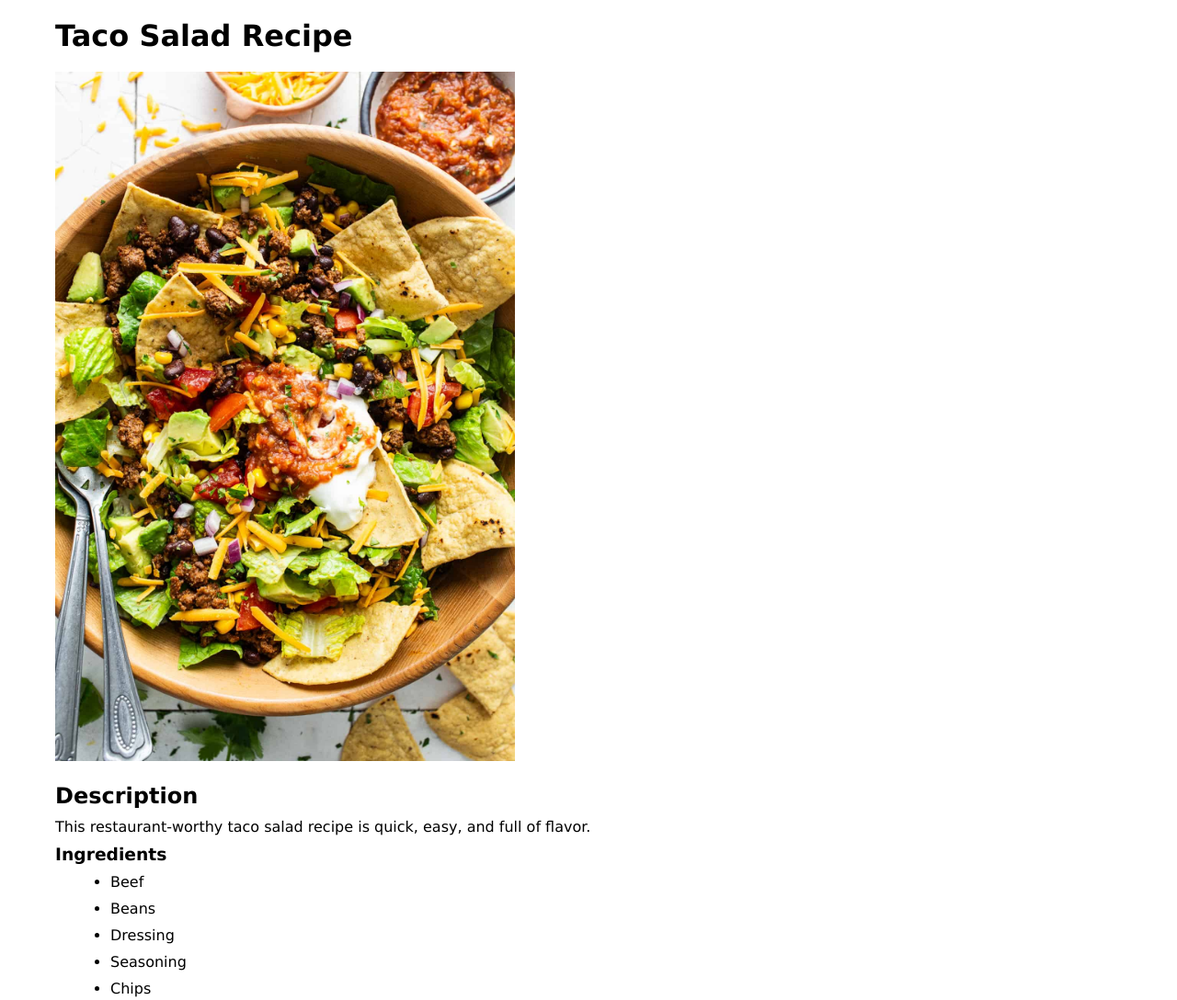
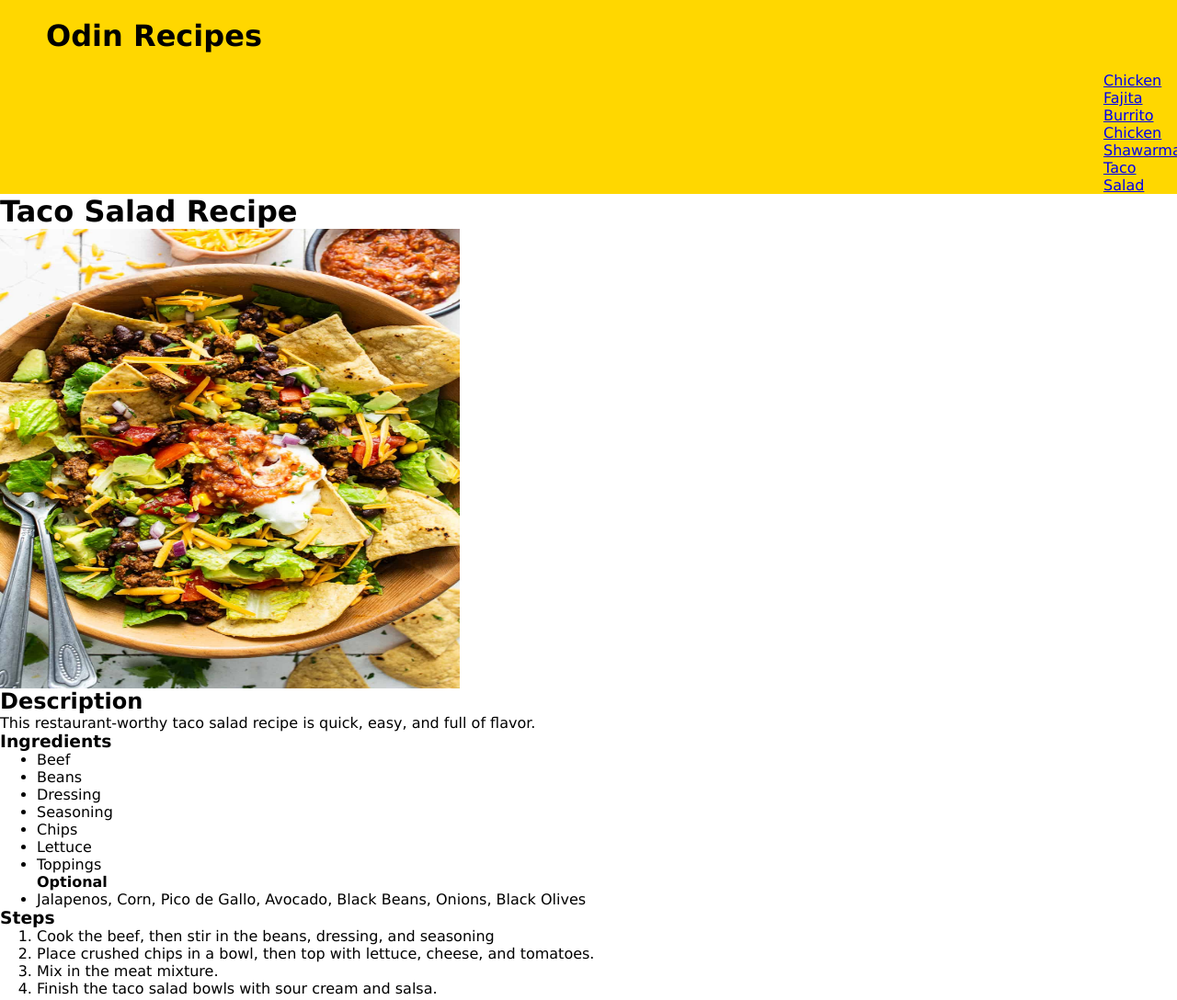
Before and after one commit to Jebep33/odin-recipes, a plain HTML site: page recipes/taco.html in a window 1280 px wide. Shown: the top 1088 px of the page at 92% size. Drawn offline with Linux system fonts and the light colour scheme.

Commit message:
UPDATED NAVIGATION BAR
- Added a "hero-container" and "hero-elements" classes
- Updated above classes by changing color, display, and margins

```diff
--- a/recipes/taco.html
+++ b/recipes/taco.html
@@ -7,8 +7,24 @@
     <link rel="stylesheet" href="../style/styles.css">
 </head>
 <body>
+    <div class="hero-container">
+        <div class="hero-elements">
+            <h1 class="title">Odin Recipes</h1>
+            <div class="navbar">
+                <nav>
+                    <ul>
+                        <li><a href="../recipes/burrito.html" ref="noopener noreferrer">Chicken Fajita Burrito</a></li>
+                        <li><a href="../recipes/shawarma.html" ref="noopener noreferrer">Chicken Shawarma</a></li>
+                        <li><a href="../recipes/taco.html" ref="noopener noreferrer">Taco Salad</a></li>
+                    </ul>
+                </nav>
+            </div>
+        </div>
+    </div>
+
     <h1>Taco Salad Recipe</h1>
     <img class="image" src="../images/Taco-Salad.jpg" alt="taco salad">
+    <div class="info">
         <h2>Description</h2>
         <p>This restaurant-worthy taco salad recipe is quick, easy, and full of flavor.</p>
         <h3>Ingredients</h3>
@@ -31,6 +47,7 @@
             <li>Mix in the meat mixture.</li>
             <li>Finish the taco salad bowls with sour cream and salsa.</li>
         </ol>
+    </div>
     <a class="home-button" href="../index.html">Go back to home</a>
 </body>
 </html>
--- a/style/styles.css
+++ b/style/styles.css
@@ -1,10 +1,26 @@
 * {
     font-family: Verdana, "Open Sans", sans-serif;
-    margin:10px 20px;
+    margin: 0;
+}
+
+.hero-container {
+    background-color: gold;
+    margin: 0 auto;
+}
+
+.hero-elements {
+    padding: 20px auto;
+    margin-left: 50px;
 }
 
 .title {
     margin: 20px 0;
+    display: inline-block;
+}
+
+.navbar {
+    display: inline-block;
+    margin-left: 1100px;
 }
 
 .navbar ul li {
@@ -18,7 +34,8 @@
 
 .image {
     width: 500px;
-    height: auto;
+    height: 500px;
+    display: block;
 }
 
 .home-button {
```
Also changed, not shown: index.html (+4 -4 lines), recipes/burrito.html (+14 -0 lines), recipes/shawarma.html (+14 -0 lines). Lines whose indentation alone changed are shown as unchanged.
